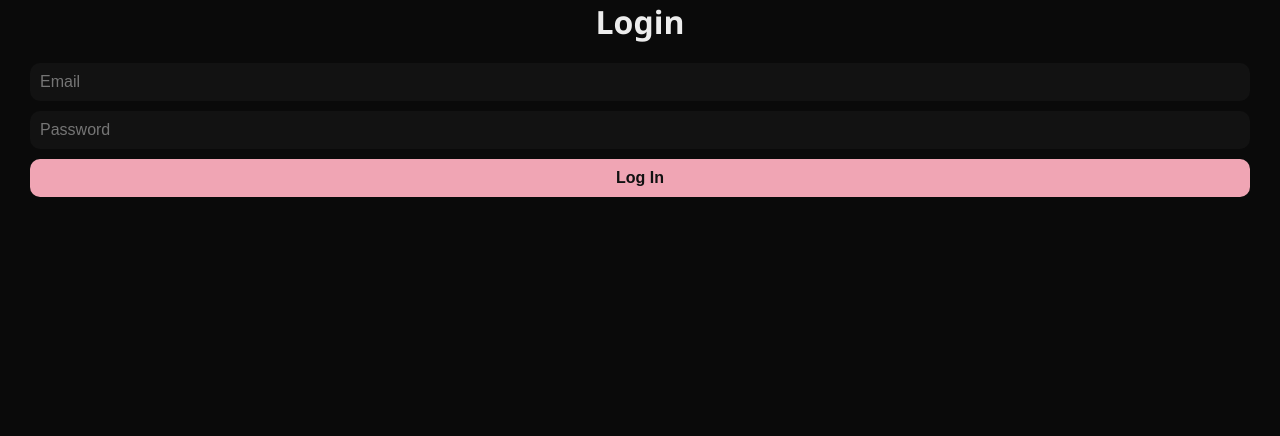
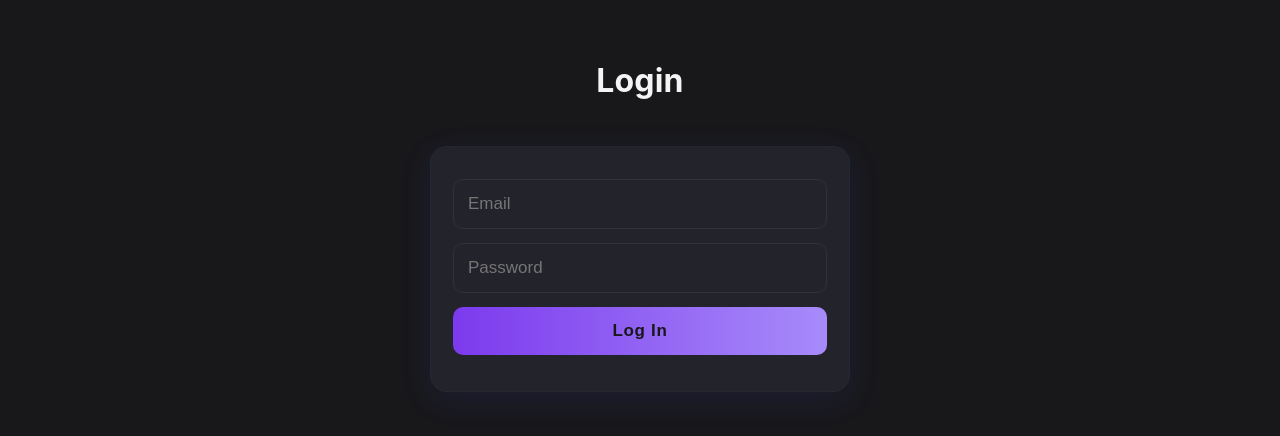
Before and after one commit to soniaferent/recipe-frontend, a Next.js app: page / in a window 1280 px wide. Shown: the top 436 px of the page. Built offline with nearby package versions, Linux system fonts and the light colour scheme.

Commit message:
Modernize and comment old CSS in globals.css for improved UI/UX

```diff
--- a/app/globals.css
+++ b/app/globals.css
@@ -1,4 +1,5 @@
-
+/*
+==================== OLD CSS ====================
 :root {
   --background: #0a0a0a;
   --foreground: #ededed;
@@ -131,7 +132,6 @@ margin-right: 15px;
 .nav-btn:hover {
   transform: scale(1.2);
 }
-/* Form container styling */
 .add-recipe-form {
   display: flex;
   flex-direction: column;
@@ -141,7 +141,6 @@ margin-right: 15px;
 
 }
 
-/* Form input styling */
 .add-recipe-form input, .add-recipe-form button {
   padding: 10px;
   border-radius: 10px;
@@ -150,7 +149,6 @@ margin-right: 15px;
   margin-bottom: 10px;
 }
 
-/* Form button styling */
 .add-recipe-form button {
   background-color: #f0a5b4;
   color: #111;
@@ -275,3 +273,283 @@ padding: 10px;
 .delete-category-button:hover {
   background-color: #cc0000;
 }
+==================== END OLD CSS ====================
+*/
+
+/*
+==================== MODERNIZED CSS ====================
+*/
+:root {
+  --background: #18181b;
+  --foreground: #f4f4f5;
+  --highlight: #23272f;
+  --card-bg: #23232b;
+  --card-shadow: 0 8px 32px rgba(80,80,255,0.10);
+  --border-color: #333;
+  --accent: #7c3aed;
+  --accent-light: #a78bfa;
+  --danger: #ef4444;
+  --success: #22d3ee;
+  --radius: 16px;
+}
+
+html, body {
+  margin: 0;
+  padding: 0;
+  min-height: 100vh;
+  color-scheme: dark;
+  background: var(--background);
+  color: var(--foreground);
+  font-family: 'Inter', 'Segoe UI', 'Roboto', 'Arial', sans-serif;
+  letter-spacing: 0.01em;
+}
+
+* {
+  box-sizing: border-box;
+}
+
+.page-container {
+  display: flex;
+  flex-direction: column;
+  min-height: 100vh;
+  align-items: center;
+  padding: 40px 12px 100px 12px;
+  background: var(--background);
+}
+
+.search-bar {
+  display: flex;
+  justify-content: center;
+  padding: 18px;
+  background: var(--highlight);
+  width: 100%;
+  max-width: 520px;
+  margin: 32px auto 0 auto;
+  border: 1.5px solid var(--accent-light);
+  border-radius: var(--radius);
+  font-size: 20px;
+  box-shadow: 0 2px 8px rgba(0,0,0,0.08);
+  transition: border 0.2s;
+}
+
+.recipe-list {
+  margin-top: 36px;
+  flex-grow: 1;
+  padding: 0 10px 100px 10px;
+  width: 100%;
+  max-width: 1100px;
+  display: grid;
+  grid-template-columns: repeat(auto-fit, minmax(280px, 1fr));
+  gap: 32px;
+}
+
+.recipe-card, .fav-recipe-card {
+  display: flex;
+  flex-direction: column;
+  align-items: center;
+  background: var(--card-bg);
+  border-radius: var(--radius);
+  padding: 32px 20px 24px 20px;
+  box-shadow: var(--card-shadow);
+  border: 1.5px solid var(--highlight);
+  transition: transform 0.18s, box-shadow 0.18s;
+  position: relative;
+}
+.recipe-card:hover, .fav-recipe-card:hover {
+  transform: translateY(-8px) scale(1.03);
+  box-shadow: 0 12px 40px 0 rgba(124,58,237,0.10);
+  border-color: var(--accent-light);
+}
+
+.recipe-image {
+  width: 200px;
+  height: 200px;
+  object-fit: cover;
+  margin-bottom: 20px;
+  border-radius: 12px;
+  border: 2.5px solid var(--accent-light);
+  background: #222;
+  box-shadow: 0 2px 12px rgba(124,58,237,0.08);
+}
+
+.fav-button, .delete-button, .update-button {
+  background: none;
+  border: none;
+  font-size: 24px;
+  cursor: pointer;
+  color: var(--foreground);
+  margin: 0 6px;
+  transition: color 0.18s, transform 0.18s;
+  border-radius: 50%;
+  padding: 6px;
+}
+.fav-button:hover { color: var(--accent); background: #23272f; }
+.delete-button:hover { color: var(--danger); background: #23272f; }
+.update-button:hover { color: var(--success); background: #23272f; }
+
+.bottom-nav {
+  position: fixed;
+  bottom: 0;
+  left: 0;
+  width: 100%;
+  background: var(--highlight);
+  padding: 20px 0 14px 0;
+  display: flex;
+  justify-content: center;
+  z-index: 1000;
+  border-top: 2px solid var(--accent-light);
+  box-shadow: 0 -2px 12px rgba(0,0,0,0.10);
+}
+
+.nav-btn {
+  background: none;
+  border: none;
+  color: #fff;
+  font-size: 32px;
+  margin: 0 22px;
+  cursor: pointer;
+  transition: color 0.18s, transform 0.18s;
+  border-radius: 50%;
+  padding: 8px 12px;
+}
+.nav-btn.active {
+  color: var(--accent);
+  background: #23232b;
+  transform: scale(1.18);
+}
+.nav-btn:hover {
+  color: var(--success);
+  background: #23232b;
+  transform: scale(1.18);
+}
+
+.add-recipe-form, .add-category-form {
+  display: flex;
+  flex-direction: column;
+  padding: 32px 22px 22px 22px;
+  background: var(--card-bg);
+  border-radius: var(--radius);
+  margin: 24px 0;
+  box-shadow: var(--card-shadow);
+  max-width: 420px;
+  width: 100%;
+  border: 1.5px solid var(--highlight);
+}
+.add-recipe-form input, .add-recipe-form button, .add-recipe-form select,
+.add-category-form input, .add-category-form textarea, .add-category-form button {
+  padding: 14px;
+  border-radius: 10px;
+  border: 1.5px solid var(--border-color);
+  font-size: 17px;
+  margin-bottom: 14px;
+  background: #23232b;
+  color: var(--foreground);
+  transition: border 0.18s;
+}
+.add-recipe-form input:focus, .add-category-form input:focus, .add-category-form textarea:focus {
+  border: 2px solid var(--accent);
+  outline: none;
+}
+.add-recipe-form button, .add-category-form button {
+  background: linear-gradient(90deg, var(--accent) 0%, var(--accent-light) 100%);
+  color: #18181b;
+  font-weight: bold;
+  cursor: pointer;
+  transition: background 0.18s, transform 0.18s;
+  border: none;
+  letter-spacing: 0.04em;
+}
+.add-recipe-form button:hover, .add-category-form button:hover {
+  background: linear-gradient(90deg, var(--success) 0%, var(--accent-light) 100%);
+  color: #fff;
+  transform: scale(1.06);
+}
+
+.sort-dropdown {
+  display: flex;
+  justify-content: center;
+  width: 100%;
+  max-width: 520px;
+  margin: 24px auto;
+  border-radius: 10px;
+  background: var(--highlight);
+  font-size: 17px;
+  border: 1.5px solid var(--accent-light);
+  color: var(--foreground);
+  padding: 12px;
+}
+
+.category-list {
+  list-style-type: none;
+  padding: 0;
+  margin-bottom: 44px;
+}
+.category-item {
+  display: flex;
+  justify-content: space-between;
+  background: var(--highlight);
+  padding: 12px 22px;
+  margin: 8px 0;
+  border-radius: 10px;
+  color: #fff;
+  align-items: center;
+  font-size: 17px;
+}
+.delete-category-button {
+  background: var(--danger);
+  border: none;
+  color: white;
+  padding: 7px 16px;
+  border-radius: 8px;
+  cursor: pointer;
+  font-weight: bold;
+  transition: background 0.18s;
+  font-size: 15px;
+}
+.delete-category-button:hover {
+  background: #b91c1c;
+}
+
+.warning {
+  background: yellow;
+  color: red;
+  padding: 12px;
+  font-weight: bold;
+  text-align: center;
+  margin-bottom: 12px;
+  border-radius: 8px;
+}
+
+.loading {
+  text-align: center;
+  font-weight: bold;
+  padding: 12px;
+}
+
+.recipe-statistics {
+  background: var(--highlight);
+  border-radius: 12px;
+  padding: 22px 30px;
+  margin: 22px auto;
+  color: var(--foreground);
+  box-shadow: var(--card-shadow);
+  max-width: 440px;
+  font-size: 18px;
+}
+
+@media (max-width: 800px) {
+  .recipe-list {
+    grid-template-columns: 1fr;
+    padding: 0 2px 100px 2px;
+  }
+  .add-recipe-form, .add-category-form {
+    max-width: 99vw;
+    padding: 18px 4px 12px 4px;
+  }
+  .search-bar, .sort-dropdown {
+    max-width: 99vw;
+  }
+}
+/*
+==================== END MODERNIZED CSS ====================
+*/
```
